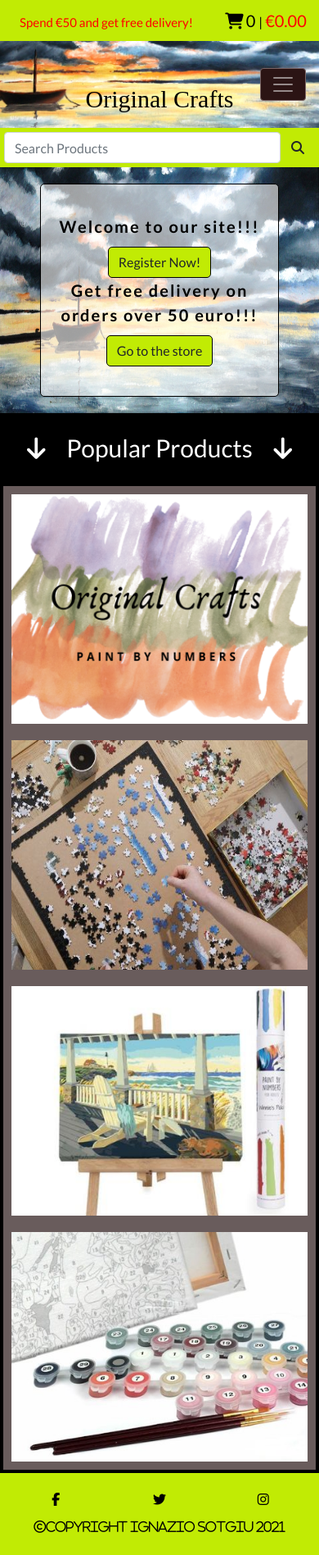
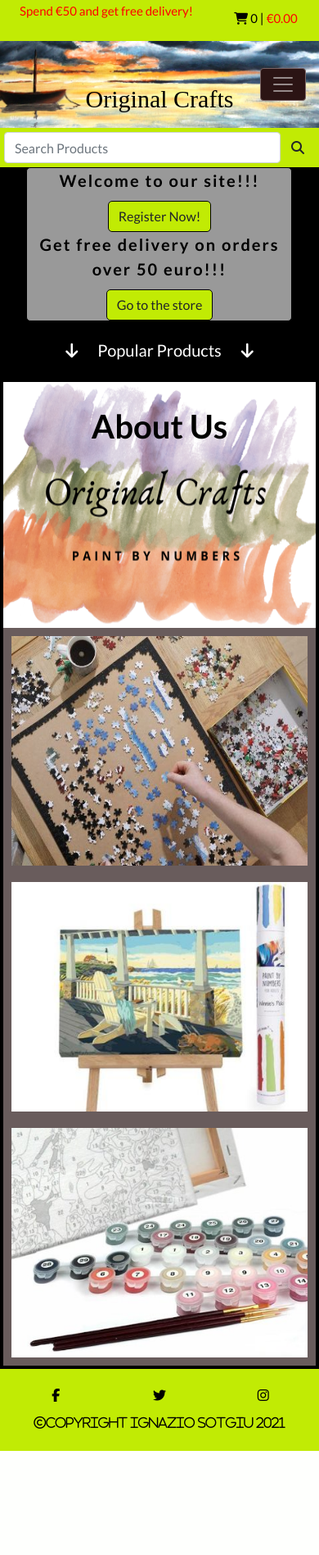
Before and after one commit to Code-Institute-Submissions/IgnazioSotgiu-original-crafts, a Django app: page / in a window 390 px wide. Shown: the whole page at 82% size. After the commit the page ends 1770 px from the top, so only its background shows below. Run offline with Django 3.2, Linux system fonts and the light colour scheme; data that the repository does not hold is empty; some libraries are stand-ins or nearby versions.

Commit message:
Added favicon, added style to index.html

```diff
--- a/profiles/urls.py
+++ b/profiles/urls.py
@@ -2,7 +2,7 @@ from django.urls import path
 from . import views
 
 urlpatterns = [
-     path('profiles/', views.profile_page, name='profile_page'),
-     path('profiles/ profile_order_history/<order_number>/',
+     path('', views.profile_page, name='profile_page'),
+     path('profile_order_history/<order_number>/',
           views.profile_order_history, name='profile_order_history'),
 ]
--- a/static/css/base.css
+++ b/static/css/base.css
@@ -258,7 +258,7 @@ footer {
 }
 .card-img-top {
     width: 100%;
-    height: 100%px;
+    height: 200px;
     padding: 10px;
     background-color: #796363;
 }
@@ -288,6 +288,19 @@ a:hover {
     padding: 10px;
     background-color: #796363;
     max-width: 100%;
+}
+/**************contact us section ***************/
+.bg-oc-logo-small {
+    background: url('/media/oc-logo-small.png') no-repeat center center;
+    -webkit-background-size: contain;
+    -moz-background-size: contain;
+    -o-background-size: contain;
+    background-size: 100% 100%;
+}
+.about-us-title {
+    margin-top: 20px;
+    color: #000;
+    font-weight: 600;
 }
 /***************search result page **************/
 .search-result-title-container {
@@ -412,6 +425,56 @@ a:hover {
         font-weight: 400;
         top: 3px;
     }
+    .top-banner-message {
+        font-size: 15px;
+        top: 0;
+        padding-top: 2px;
+    }
+    .fa-shopping-cart:before {
+        font-size: 15px;
+    }
+    .cart-products-qty {
+        font-size: 15px;
+    }
+    .cart-products-total {
+        font-size: 15px
+    }
+    .promotion-section {
+        font-size: 20px;
+    }
+    .card {
+        flex-direction: row;
+    }
+    .card-img-top {
+        width: 150px;
+        height: 100%;
+    }
+    .back-to-the-top {
+        display: none;
+    }
+    .fa-arrow-up:before {
+        font-size: 30px;
+    }
+    .back-to-top-container {
+        background-color: black;
+        color: white;
+        position: fixed;
+        bottom: 20px;
+        right: 50px;
+        border: 1px #fff solid;
+        border-radius: 5px;
+        text-align: center;
+        padding: 5px;
+        cursor: pointer;
+        display: none;
+    }
+    .home-message-container {
+        height: 200px;
+    }
+    .go-to-store-btn {
+        float: right;
+    }
+
     .logo-container {
         height: 50px;
         color: rgb(17, 7, 7);
--- a/store/templates/store/index.html
+++ b/store/templates/store/index.html
@@ -3,20 +3,17 @@
 
 
 {% block content %}
+{% if request.user.is_authenticated or request.user.is_superuser %}
+    <div class="bg-black text-white center-align welcome-message">
+      Welcome {{ request.user.username }}
+    </div>
 <div class="container-fluid sunset-bg">
-  <div class="row home-message-container">
-    {% if request.user.is_authenticated or request.user.is_superuser %}
-      <div class="col-10 offset-1 col-sm-6 offset-sm-4 col-md-6 offset-md-4 col-lg-4 offset-lg-6 home-message white-overlay">
-        Welcome {{ request.user.username }},
-        <br>
-        Check out our new products in the store!!!
-        <br>
-        Free delivery on orders over 50 euro!!!
-        <br>
-        <a href="{% url 'products' %}">
-          <button class="btn go-to-store-btn">Go to the store</button>
-        </a>
-      </div>
+  <div class="home-message-container contrainer-fluid">
+    <a href="{% url 'products' %}">
+      <button class="btn go-to-store-btn">Check Our Products</button>
+    </a>
+  </div>
+
     {% else %}
       <div class="col-10 offset-1 col-sm-6 offset-sm-4 col-md-6 offset-md-4 col-lg-4 offset-lg-6 home-message white-overlay">
         Welcome to our site!!!
@@ -77,9 +74,11 @@
   {% endfor %}
 </div>
 <div class="row bg-black m-1">
-  <div class="col-12 col-md-6 col-lg-3 col-xl-3 image-container">
-    <img class="cover" src="{{ MEDIA_URL }}oc-logo-small.png" alt="">
-  </div>
+  <a href="#" class="col-12 col-md-6 col-lg-3 col-xl-3 image-container bg-oc-logo-small">
+    <div class="about-us">
+      <h1 class="about-us-title center-align">About Us</h1>
+    </div>
+  </a>
   <div class="col-12 col-md-6 col-lg-3 col-xl-3 image-container">
     <img class="cover" src="{{ MEDIA_URL }}jigsaw-puzzle-1-small.jpg" alt="">
   </div>
--- a/templates/base.html
+++ b/templates/base.html
@@ -6,7 +6,7 @@
         <meta name="viewport" content="width=device-width, initial-scale=1.0">
         <meta http-equiv="X-UA-Compatible" content="ie=edge">
         <meta name="Description" content="Enter your description here"/>
-
+        <link rel="shortcut icon" type="image/png" href="{% static 'favicon.ico' %}"/>
         {% block core_css %}
             <link rel="stylesheet" href="https://stackpath.bootstrapcdn.com/bootstrap/4.4.1/css/bootstrap.min.css" integrity="sha384-Vkoo8x4CGsO3+Hhxv8T/Q5PaXtkKtu6ug5TOeNV6gBiFeWPGFN9MuhOf23Q9Ifjh" crossorigin="anonymous">
             <link rel="stylesheet" href="https://cdnjs.cloudflare.com/ajax/libs/font-awesome/5.15.4/css/all.min.css">
--- a/templates/includes/back_to_top_link.html
+++ b/templates/includes/back_to_top_link.html
@@ -1,7 +1,7 @@
 <div class="back-to-top-container bg-black white-text" id="back-to-top">
     <i class="fas fa-arrow-up"></i>
     <br>
-    <h4>Back To Top</h4>
+    <h4 class="back-to-the-top">Back To Top</h4>
 </div>
 
 <script>
--- a/templates/includes/navbar.html
+++ b/templates/includes/navbar.html
@@ -38,9 +38,9 @@
           <ul class="dropdown-menu" aria-labelledby="navbarDropdown">
             {% if request.user.is_authenticated %}
               {% if request.user.is_superuser %}
-                <li><a class="dropdown-item" href="{% url 'add_product' %}">Admin Add Product</a></li>
-                <li><a class="dropdown-item" href="{% url 'hidden_products' %}">Admin Hidden Products</a></li>
-                <li><a class="dropdown-item" href="{% url 'out_of_stock_products' %}">Admin Out of Stock Products</a></li>
+                <li><a class="dropdown-item text-danger" href="{% url 'add_product' %}">Admin Add Product</a></li>
+                <li><a class="dropdown-item text-danger" href="{% url 'hidden_products' %}">Admin Hidden Products</a></li>
+                <li><a class="dropdown-item text-danger" href="{% url 'out_of_stock_products' %}">Out of Stock Products</a></li>
               {% endif%}
               <li><a class="dropdown-item" href="{% url 'profile_page' %}">My Account</a></li>
               <li><a class="dropdown-item" href="{% url 'account_logout' %}">Logout</a></li>
```
Also changed, not shown: checkout/views.py (+7 -8 lines), original_crafts/settings.py (+14 -7 lines), store/templates/store/products.html (+10 -3 lines), static/favicon.ico (added).
